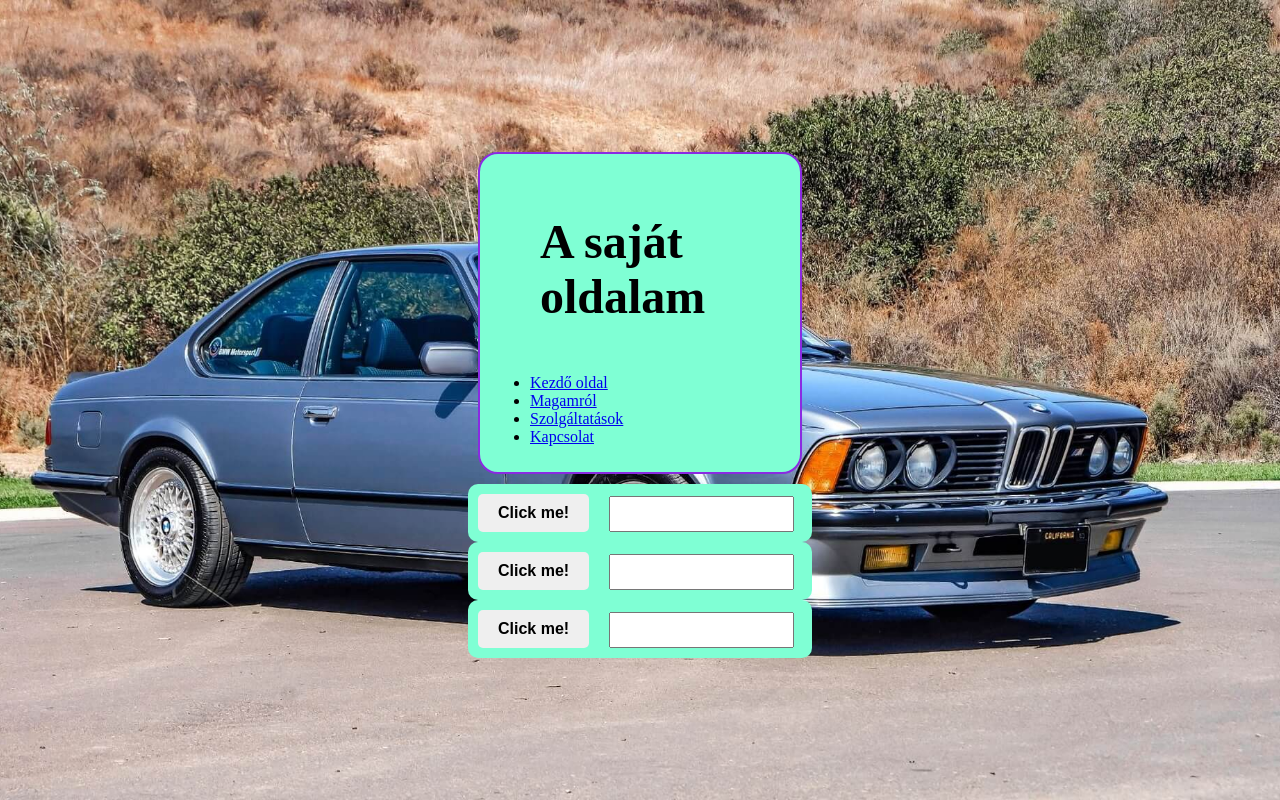
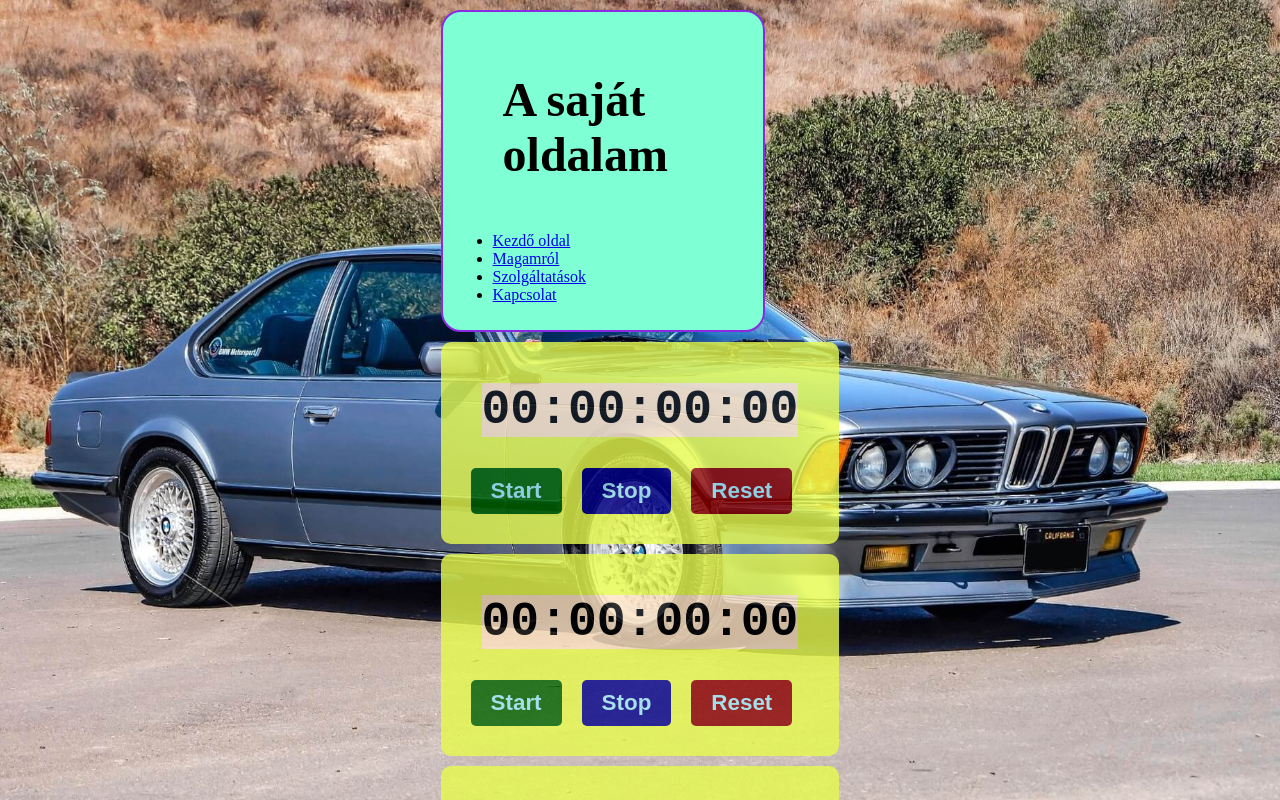
Before and after one commit to korponaiz/react-learn-20250301, a React (Vite) app: page / in a window 1280 px wide. Shown: the top 800 px of the page. Built offline with nearby package versions, Linux system fonts and the light colour scheme.

Commit message:
StopWatch elkészítése

```diff
--- a/src/App.jsx
+++ b/src/App.jsx
@@ -17,6 +17,7 @@
 import UseContext from './UseContext/UseContext.jsx';
 import UseContext2 from './UseContext/UseContext2.jsx';
 import UseRef from './UseRef/UseRef.jsx';
+import StopWatch from './StopWatch/StopWatch.jsx';
 
 function App() {
 
@@ -34,7 +35,9 @@
   return (
     <>
       <Header></Header>
-      <UseRef></UseRef>
+      <StopWatch></StopWatch>
+      <StopWatch></StopWatch>
+      <StopWatch></StopWatch>
  {/*      <CarArrayObjectsUpdate></CarArrayObjectsUpdate>
       {fruits.length>0?<FoodList items={fruits} category="Gyümölcsök"></FoodList>:null}
       {vegetables.length>0?<FoodList items={vegetables} category="Zöldségek"></FoodList>:null}
@@ -56,6 +59,7 @@
       <DigitalClock></DigitalClock>
       <UseContext></UseContext>
       <UseContext2></UseContext2>
+      <UseRef></UseRef>
       <Test01></Test01>
       <Footer></Footer>*/}
     </>
--- /dev/null
+++ b/src/StopWatch/StopWatch.jsx
@@ -0,0 +1,60 @@
+import React, {useState, useEffect, useRef} from "react"
+import styles from './StopWatch.module.css'
+function StopWatch(){
+
+    const [isRunning, setIsRunning] = useState(false);
+    const [elapsedTime, setElapsedTime] = useState(0);
+    const intervalIdRef = useRef(null);
+    const startTimeRef = useRef(0);
+
+    useEffect(() =>{
+        if(isRunning){
+            intervalIdRef.current = setInterval(() => {
+                setElapsedTime(Date.now() - startTimeRef.current);
+            }, 10);
+        }
+        return () => {
+            clearInterval(intervalIdRef.current);
+        }
+    }, [isRunning]);
+
+    function start(){
+        setIsRunning(true);
+        startTimeRef.current = Date.now() - elapsedTime;
+    }
+
+    function stop(){
+        setIsRunning(false);
+    }
+
+    function reset(){
+        setIsRunning(false);
+        setElapsedTime(0);
+    }
+
+    function formatTime(){
+        let hours = Math.floor(elapsedTime / (1000 * 60 * 60));
+        let minutes = Math.floor(elapsedTime / (1000 * 60) % 60);
+        let seconds = Math.floor(elapsedTime / (1000) % 60);
+        let milliseconds = Math.floor((elapsedTime % 1000) / 10);
+        hours = String(hours).padStart(2, 0);
+        minutes = String(minutes).padStart(2, 0);
+        seconds = String(seconds).padStart(2, 0);
+        milliseconds = String(milliseconds).padStart(2, 0);
+        return `${hours}:${minutes}:${seconds}:${milliseconds}`;
+    }
+
+    return(
+        <div className={styles.stopWatch}>
+            <div className={styles.display}>{formatTime()}</div>
+            <div className={styles.controls}>
+                <button onClick={start} className={styles.startButton}>Start</button>
+                <button onClick={stop} className={styles.stopButton}>Stop</button>
+                <button onClick={reset} className={styles.resetButton}>Reset</button>
+            </div>
+        </div>
+    );
+
+}
+
+export default StopWatch
--- /dev/null
+++ b/src/StopWatch/StopWatch.module.css
@@ -0,0 +1,42 @@
+.stopWatch{
+    border: 3px;
+    border-color: blue;
+    opacity: 0.8;
+    background-color: rgb(231, 251, 77);
+    border-radius: 10px;
+    padding: 20px;
+    margin: 10px;
+}
+.display{
+    font-size: 3rem;
+    font-weight: bold;
+    font-family: monospace;
+    color: rgb(0, 0, 0);
+    background-color: bisque;
+    margin: 21px;
+}
+.startButton, .stopButton, .resetButton{
+    color: rgb(157, 232, 247);
+    margin: 10px;
+    font-size: 1.4rem;
+    font-weight: bold;
+    transition: background-color 0.3s ease;
+}
+.startButton{
+    background-color: darkgreen;
+}
+.startButton:hover{
+    background-color: rgb(0, 205, 0);
+}
+.stopButton{
+    background-color: darkblue;
+}
+.stopButton:hover{
+    background-color: rgb(35, 35, 249);
+}
+.resetButton{
+    background-color: darkred;
+}
+.resetButton:hover{
+    background-color: red;
+}
```
